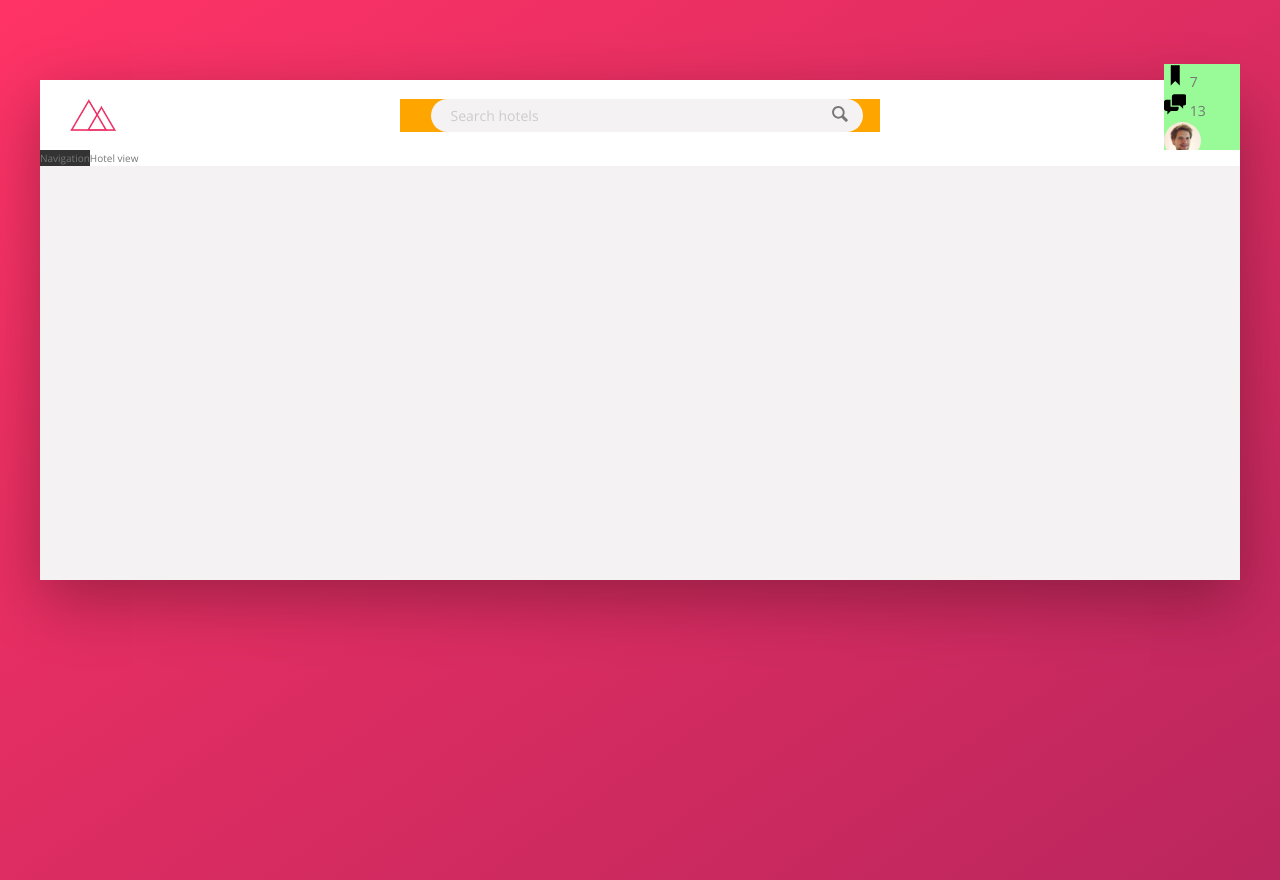
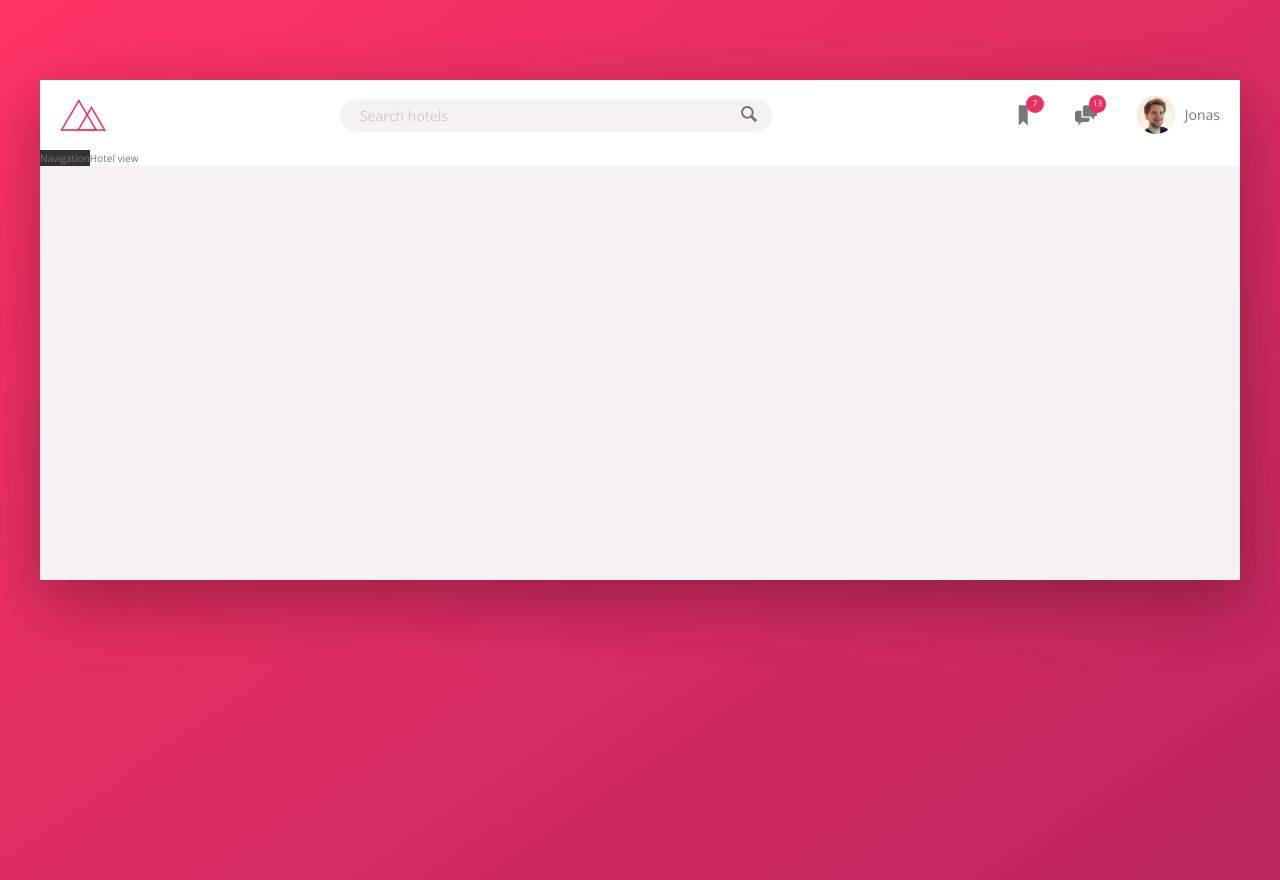
Before and after one commit to jsi-webdev/Trillo_Clone_Flex_Project, a website: page index.html in a window 1280 px wide. Drawn offline with nearby package versions, Linux system fonts and the light colour scheme.

Commit message:
#5 HEADER : .user-nav (icon-box/icon/notification bubble)

```diff
--- a/sass/_components.scss
+++ b/sass/_components.scss
@@ -2,13 +2,12 @@
 // LOGO
 .logo {
   height: 3.25rem;
-  margin-left: 3rem;
+  margin-left: 2rem;
 }
 
 //////////////////////////////
 // SEARCH
 .search {
-  background-color: orange;
   flex: 0 0 40%;
 
   display: flex;
@@ -65,21 +64,50 @@
 //////////////////////////////
 // USER NAVIGATION
 .user-nav {
-  background-color: palegreen;
+  align-self: stretch;
+
+  display: flex;
+  align-items: center;
+
+  & > * {
+    padding: 0 2rem;
+    cursor: pointer;
+    height: 100%;
+    display: flex;
+    align-items: center;
+
+    &:hover {
+      background-color: var(--color-grey-light-2);
+    }
+  }
+
   &__icon-box {
+    position: relative;
   }
   &__icon {
     height: 2.25rem;
     width: 2.25rem;
+    fill: var(--color-grey-dark-2);
   }
   &__notification {
+    font-size: 0.8rem;
+    height: 1.75rem;
+    width: 1.75rem;
+    border-radius: 10rem;
+    background-color: var(--color-primary);
+    color: var(--color-white);
+    position: absolute;
+    top: 1.5rem;
+    right: 1.1rem;
+
+    display: flex;
+    align-items: center;
+    justify-content: center;
   }
-  &__user {
-  }
+
   &__user-photo {
     height: 3.75rem;
     border-radius: 50%;
-  }
-  &__user-name {
+    margin-right: 1rem;
   }
 }
```
Also changed, not shown: css/style.css.
